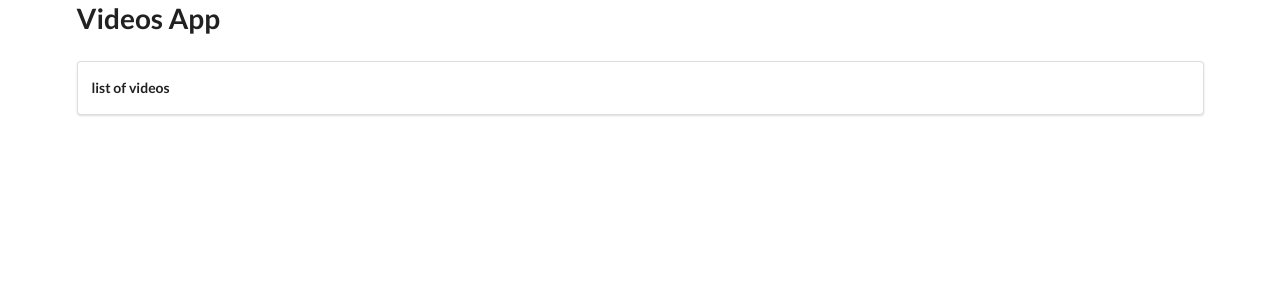
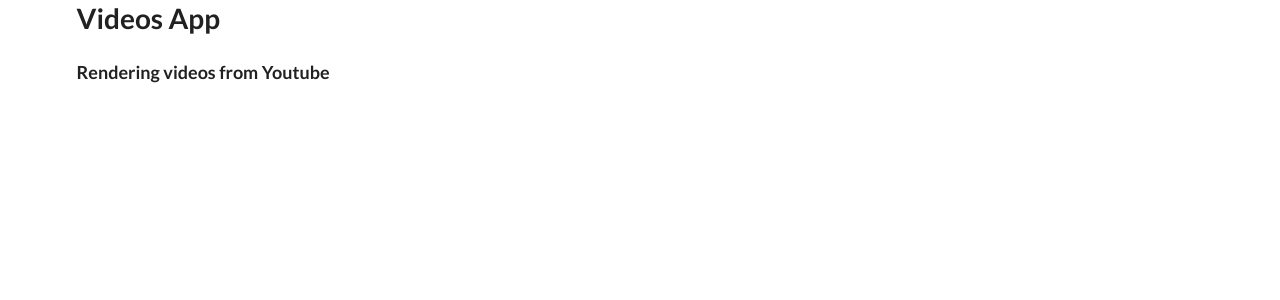
Before and after one commit to IulianStave/videos-react-search-api, a React (Create React App) app: page / in a window 1280 px wide. Shown: the top 300 px of the page. Built offline with nearby package versions, Linux system fonts and the light colour scheme.

Commit message:
Add props to VideoList

```diff
--- a/src/components/App.js
+++ b/src/components/App.js
@@ -8,7 +8,7 @@
     return (
       <div className='ui container'>
         <h1> Videos App </h1>
-        <h3> <VideoList/> </h3>
+        <h3> <VideoList source='Youtube'/> </h3>
     </div>
     );
   }
--- a/src/components/VideoList.js
+++ b/src/components/VideoList.js
@@ -1,10 +1,23 @@
 import React from 'react';
 
-class VideoList extends React.Component {
+// class VideoList extends React.Component {
 
-  render() {
-    return <div className='ui segment'>list of videos</div>
-  }
+//   render() {
+//     return (
+//     <div className='ui segment'>
+//       {}
+//       Rendering videos from {this.props.source}
+//     </div>
+//     );
+//   }
 
+// }
+
+const VideoList = props =>{
+  return (
+    <div className='ui container'>
+      Rendering videos from {props.source}
+    </div>
+  )
 }
 export default VideoList;
```
